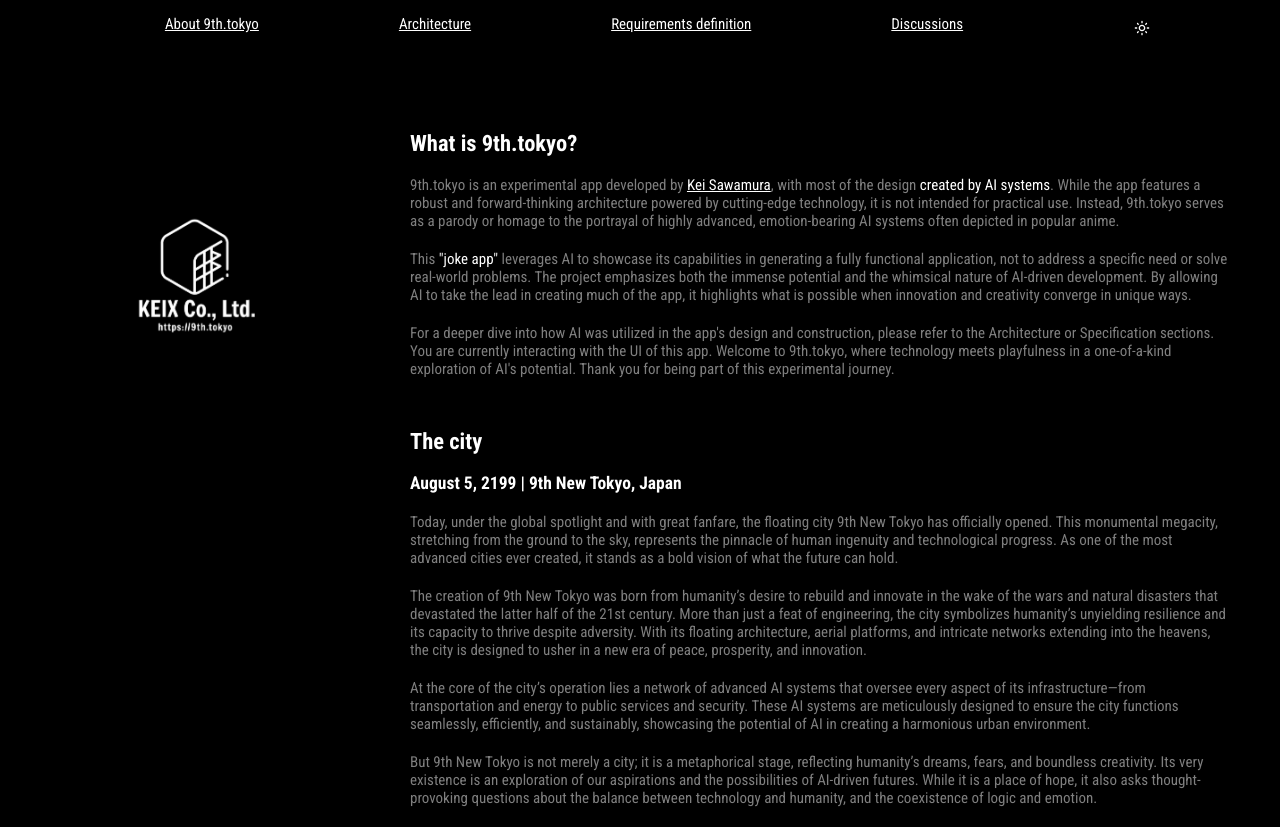
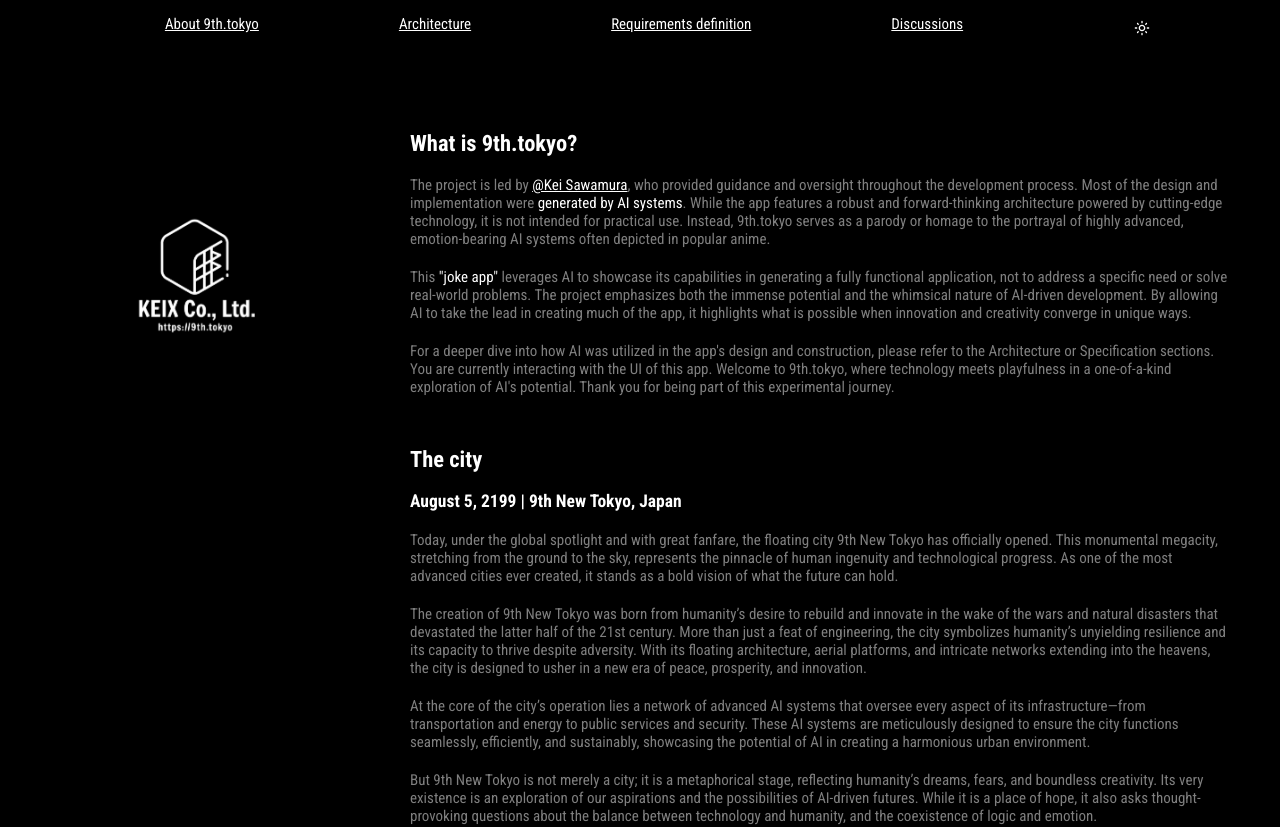
Before and after one commit to keix-luna/9th.tokyo, a React (Create React App) app: page / in a window 1280 px wide. Shown: the top 827 px of the page. Built offline with nearby package versions, Linux system fonts and the light colour scheme.

Commit message:
Update text

```diff
--- a/src/Home.tsx
+++ b/src/Home.tsx
@@ -27,7 +27,7 @@ function Home() {
         <h2>What is 9th.tokyo?</h2>
 
         <div className="message">
-        9th.tokyo is an experimental app developed by <a href="https://keix.github.io" >Kei Sawamura</a>, with most of the design <span className="emphasis">created by AI systems</span>. While the app features a robust and forward-thinking architecture powered by cutting-edge technology, it is not intended for practical use. Instead, 9th.tokyo serves as a parody or homage to the portrayal of highly advanced, emotion-bearing AI systems often depicted in popular anime.
+        The project is led by <a href="https://keix.github.io">@Kei Sawamura</a>, who provided guidance and oversight throughout the development process. Most of the design and implementation were <span className="emphasis">generated by AI systems</span>. While the app features a robust and forward-thinking architecture powered by cutting-edge technology, it is not intended for practical use. Instead, 9th.tokyo serves as a parody or homage to the portrayal of highly advanced, emotion-bearing AI systems often depicted in popular anime.
         </div>
 
         <div className="message">
```
